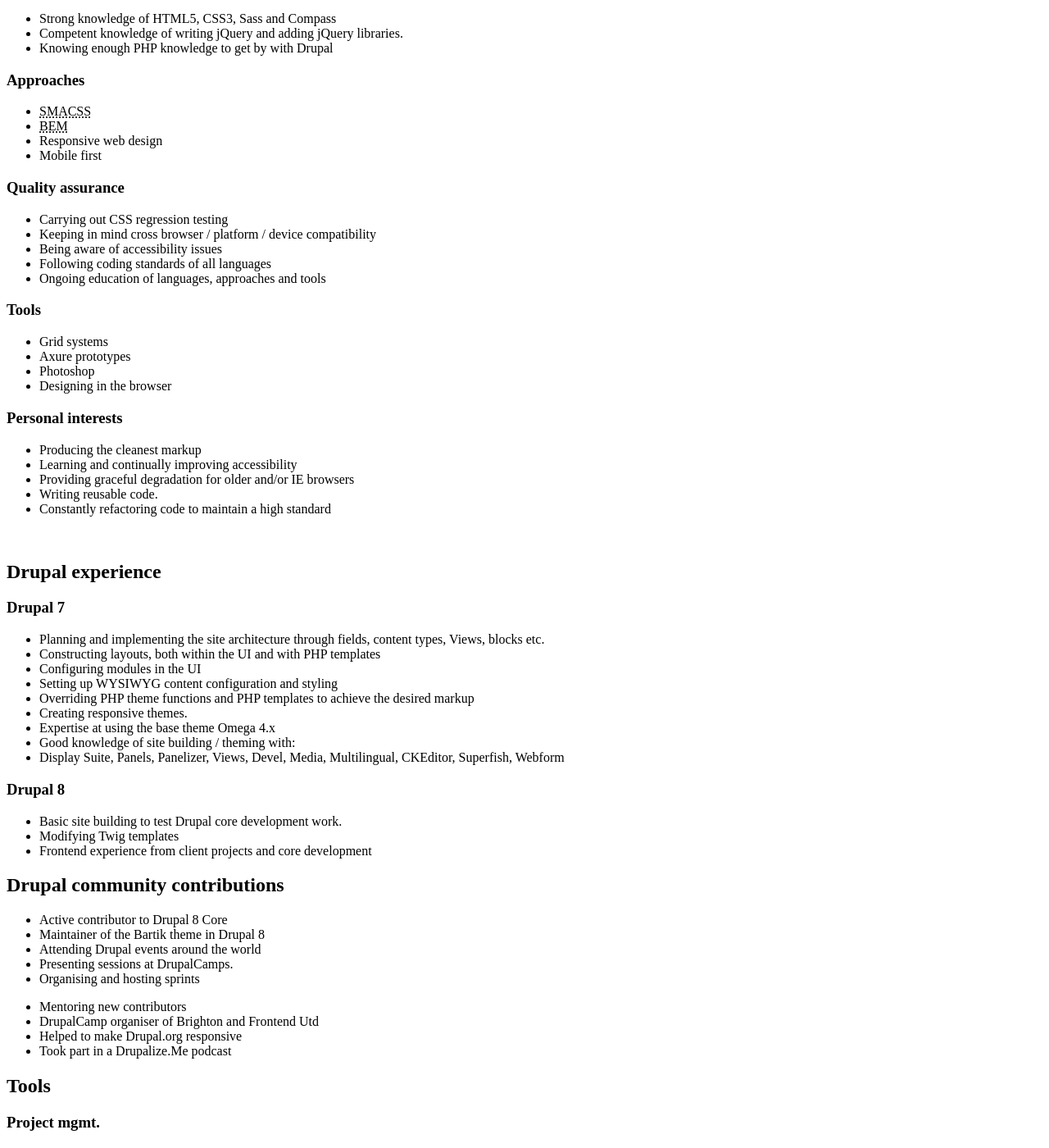
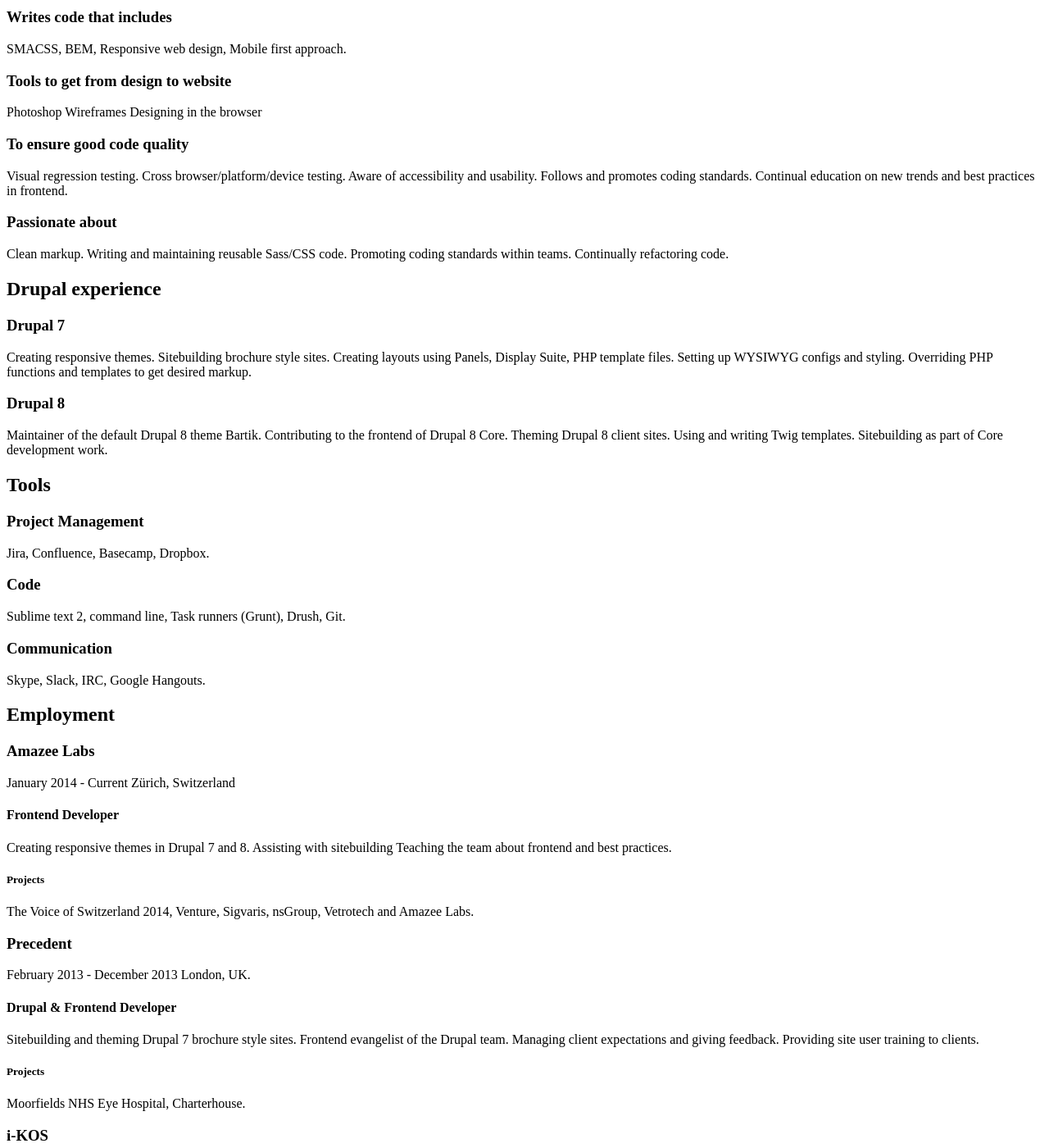
Before and after one commit to embob/embob.github.io, a Jekyll site: the page built from resume/index.html, in a window 1280 px wide and 1400 px high, scrolled down 312 px. Shown: the whole window at 82% size. Built offline with Jekyll 4.4.1, drawn with Linux system fonts in a browser that asks for light colours; some of the changed text lies outside the part shown.

Commit message:
Added/updated content to About me and Resume

```diff
--- /dev/null
+++ b/_articles/2014-03-26-DDD-Szeged-sprints.html
@@ -0,0 +1,5 @@
+---
+title: "Drupal Developer Days Szeged: The Sprints"
+date: March 26, 2014
+link: "http://www.amazeelabs.com/en/blog/drupal-developer-days-szeged-sprints"
+---
--- /dev/null
+++ b/_articles/2014-11-13-Drupalcamp-ghent.html
@@ -0,0 +1,5 @@
+---
+title: "Emma's Round up of Drupalcamp Ghent 2014"
+date: November 13, 2014
+link: "http://www.amazeelabs.com/en/blog/emmas-round-up-of-ghent"
+---
--- /dev/null
+++ b/_articles/2014-12-11-Bartik-needs-you.html
@@ -0,0 +1,5 @@
+---
+title: Bartik Needs You
+date: December 11, 2014
+link: "http://www.amazeelabs.com/en/blog/bartik-needs-you"
+---
--- /dev/null
+++ b/_layouts/cv.html
@@ -0,0 +1,17 @@
+---
+layout: default
+---
+<main>
+  <h1>
+    {{ page.title }}
+  </h1>
+
+  <div class="contact-info">
+    <div><i class="icon-gmail"></i>emma.karayiannis@gmail.com</div>
+    <div><i class="icon-drupal"></i>emma.maria</div>
+    <div><i class="icon-skype"></i>emma.karayiannis</div>
+  </div>
+
+  {{ content }}
+
+</main>
--- a/_layouts/page.html
+++ b/_layouts/page.html
@@ -1,21 +1,21 @@
 ---
 layout: default
 ---
-<main class="page">
-  <h1 class="page__title">
+<main>
+  <h1>
     {{ page.title }}
   </h1>
 
   {% if page.byline != null %}
-    <div class="page__byline">
+    <h2 class="byline">
       {{ page.byline }}
-    </div>
+    </h2>
   {% endif %}
 
   {% if page.byline != null %}
-    <div class="page__intro">
+    <p class="intro">
       {{ page.intro }}
-    </div>
+    </p>
   {% endif %}
 
   {{ content }}
--- a/_sass/_base.scss
+++ b/_sass/_base.scss
@@ -1,3 +1,17 @@
+// Resets
+
+
+body {
+
+}
+h1 {
+
+}
+
+
+
+
+
 // /**
 //  * Reset some basic elements
 //  */
--- a/index.html
+++ b/index.html
@@ -5,7 +5,7 @@
 
 <main>
   <h1 class="huge-heading">
-    {{ title }}
+    {{ page.title }}
   </h1>
   <h2 class="byline">
     Frontend developer, Drupal themer, cat content extraordinaire.
--- a/resume/index.html
+++ b/resume/index.html
@@ -1,265 +1,154 @@
 ---
-layout: page
+layout: cv
 title: Emma Maria Karayiannis
 permalink: /cv/
 menu-title: CV
 ---
-<div class="name-section">
-  <h1 class="name post-title">Emma Maria Karayiannis</h1>
+
+<main>
+
+<div>
+  <h2>Frontend</h2>
+  <div>
+    <h3>Languages use + ability level</h3>
+    <span class="emphasis">HTML5 and CSS3</span> Strong knowledge.
+    <span class="emphasis">Sass + Compass</span> Strong knowledge plus hobbyist.
+    <span class="emphasis">jQuery</span> Competent with integrating libraries and writing own jQuery.
+    <span class="emphasis">PHP</span> Capable enough to get by in Drupal.
   </div>
 
-<div class="contact-info">
-  <div><i class="icon-gmail"></i>emma.karayiannis@gmail.com</div>
-  <div><i class="icon-drupal"></i>emma.maria</div>
-  <div><i class="icon-skype"></i>emma.karayiannis</div>
+  <div>
+    <h3>Writes code that includes</h3>
+    SMACSS, BEM, Responsive web design, Mobile first approach.
   </div>
 
-<h2 class ="section-title frontend">Frontend</h2>
-<div class= "content-wrapper">
-  <div class="frontend-section content-section">
-    <h3 id="languages">Languages</h3>
-    <ul>
-      <li><span class="point">Strong knowledge of HTML5, CSS3, Sass and Compass</li>
-      <li>Competent knowledge of writing jQuery and adding jQuery libraries.</li>
-      <li>Knowing enough PHP knowledge to get by with Drupal</li>
-    </ul>
+  <div>
+    <h3>Tools to get from design to website</h3>
+    Photoshop
+    Wireframes
+    Designing in the browser
   </div>
 
-<div class="frontend-section content-section">
-  <h3 id="approaches">Approaches</h3>
-  <ul>
-    <li><abbr title="Scalable and Modular Architecture for CSS">SMACSS</abbr></li>
-    <li><abbr title="Block, Element, Modifier">BEM</abbr><br></li>
-    <li>Responsive web design<br></li>
-    <li>Mobile first<br></li>
-  </ul>
+  <div>
+    <h3>To ensure good code quality</h3>
+    Visual regression testing.
+    Cross browser/platform/device testing.
+    Aware of accessibility and usability.
+    Follows and promotes coding standards.
+    Continual education on new trends and best practices in frontend.
   </div>
 
-<div class="frontend-section content-section">
-  <h3 id="quality-assurance">Quality assurance</h3>
-  <ul>
-    <li>Carrying out CSS regression testing</li>
-    <li>Keeping in mind cross browser / platform / device compatibility</li>
-    <li>Being aware of accessibility issues</li>
-    <li><span class="point">Following coding standards of all languages</span></li>
-    <li>Ongoing education of languages, approaches and tools</li>
-  </ul>
+  <div>
+    <h3>Passionate about</h3>
+    Clean markup.
+    Writing and maintaining reusable Sass/CSS code.
+    Promoting coding standards within teams.
+    Continually refactoring code.
+  </div>
 </div>
 
-<div class="frontend-section content-section">
-  <h3 id="tools">Tools</h3>
-  <ul>
-    <li><span class="point">Grid systems</span></li>
-    <li><span class="point">Axure prototypes<br></span></li>
-    <li><span class="point">Photoshop</span></li>
-    <li><span class="point">Designing in the browser</span></li>
-  </ul>
+<div>
+  <h2>Drupal experience</h2>
+  <div>
+    <h3>Drupal 7</h3>
+    Creating responsive themes.
+    Sitebuilding brochure style sites.
+    Creating layouts using Panels, Display Suite, PHP template files.
+    Setting up WYSIWYG configs and styling.
+    Overriding PHP functions and templates to get desired markup.
+
+  </div>
+  <div>
+    <h3>Drupal 8</h3>
+    Maintainer of the default Drupal 8 theme Bartik.
+    Contributing to the frontend of Drupal 8 Core.
+    Theming Drupal 8 client sites.
+    Using and writing Twig templates.
+    Sitebuilding as part of Core development work.
+  </div>
 </div>
 
-<div class="frontend-section content-section">
-  <h3 id="interests">Personal interests</h3>
-  <ul>
-    <li>Producing the cleanest markup</li>
-    <li>Learning and continually improving accessibility</li>
-    <li>Providing graceful degradation for older and/or IE browsers</span></li>
-    <li>Writing reusable code.</li>
-    <li>Constantly refactoring code to maintain a high standard</li>
-  </ul>
+<div>
+  <h2>Tools</h2>
+  <div>
+    <h3>Project Management</h3>
+    Jira, Confluence, Basecamp, Dropbox.
+  </div>
+  <div>
+    <h3>Code</h3>
+    Sublime text 2, command line, Task runners (Grunt), Drush, Git.
+  </div>
+  <div>
+    <h3>Communication</h3>
+    Skype, Slack, IRC, Google Hangouts.
   </div>
 </div>
-<br>
-<h2 class="drupal-experience section-title">Drupal experience</h2>
-<div class="drupal-experience content-section">
-  <h3>Drupal 7</h3>
-  <ul>
-    <li><span class="point">Planning and implementing the site architecture through fields, content types, Views, blocks etc.</span></li>
-    <li><span class="point">Constructing layouts, both within the UI and with PHP templates</span></li>
-    <li>Configuring modules in the UI</li>
-    <li>Setting up WYSIWYG content configuration and styling</li>
-    <li>Overriding PHP theme functions and PHP templates to achieve the desired markup</li>
-    <li>Creating responsive themes.</li>
-    <li>Expertise at using the base theme Omega 4.x</li>
-    <li>Good knowledge of site building / theming with:</li>
-    <li>Display Suite, Panels, Panelizer, Views, Devel, Media, Multilingual, CKEditor, Superfish, Webform </li>
-  </ul>
+
+<div>
+  <h2>Employment</h2>
+  <div>
+    <h3>Amazee Labs</h3>
+    January 2014 - Current
+    Zürich, Switzerland
+    <div>
+      <h4>Frontend Developer</h4>
+      Creating responsive themes in Drupal 7 and 8.
+      Assisting with sitebuilding
+      Teaching the team about frontend and best practices.
     </div>
-<div class="drupal-experience content-section last">
-<h3 class="">Drupal 8<br></h3>
-<ul>
-  <li>Basic site building to test Drupal core development work.<br></li>
-  <li>Modifying Twig templates</li>
-  <li>Frontend experience from client projects and core development</li>
-</ul>
+    <div>
+      <h5>Projects</h5>
+      The Voice of Switzerland 2014, Venture, Sigvaris, nsGroup, Vetrotech and
+      Amazee Labs.
+    </div>
   </div>
 
-<h2 class="drupal-community-contributions section-title">Drupal community contributions</h2>
-<div class="content-section drupal-community-contributions">
-
-  <div class="left">
-  <ul>
-  <li>Active contributor to Drupal 8 Core</li>
-  <li>Maintainer of the Bartik theme in Drupal 8</li>
-  <li>Attending Drupal events around the world</li>
-  <li>Presenting sessions at DrupalCamps.</li>
-  <li>Organising and hosting sprints</li>
-</ul>
+  <div>
+    <h3>Precedent</h3>
+    February 2013 - December 2013
+    London, UK.
+    <div>
+      <h4>Drupal & Frontend Developer</h4>
+      Sitebuilding and theming Drupal 7 brochure style sites.
+      Frontend evangelist of the Drupal team.
+      Managing client expectations and giving feedback.
+      Providing site user training to clients.
     </div>
-  <div class="right">
-    <ul>
-  <li>Mentoring new contributors</li>
-  <li>DrupalCamp organiser of Brighton and Frontend Utd</li>
-  <li>Helped to make Drupal.org responsive</li>
-  <li>Took part in a Drupalize.Me podcast</li>
-</ul>
+    <div>
+      <h5>Projects</h5>
+      Moorfields NHS Eye Hospital, Charterhouse.
     </div>
   </div>
-<h2 class="tools-1 section-title">Tools</h2>
 
-<div class="content-section tools-content">
-<h3 id="project-organisation">Project mgmt.</h3>
-<ul>
-  <li>JIRA</li>
-  <li>Confluence</li>
-  <li>Basecamp</li>
-  <li>Dropbox</li>
-</ul>
+   <div>
+    <h3>i-KOS</h3>
+    August 2011 - February 2013
+    London, UK.
+    <div>
+      <h4>Drupal Developer</h4>
+      Working on support tickets from clients.
+      Sitebuilding and theming Drupal 7 commerce sites.
+      Managing client expectations and providing feedback.
+      HTML email campaigns.
     </div>
-<div class="content-section tools-content">
-<h3 id="organising-myself">Organisation</h3>
-<ul>
-  <li>Wunderlist</li>
-  <li>Notesuite</li>
-  <li>aText</li>
-  <li>Skitch</li>
-</ul>
-</div>
-<div class="content-section tools-content">
-<h3 id="code">Code</h3>
-<ul>
-  <li>Sublime Text 2</li>
-  <li>Command line</li>
-  <li>Drush</li>
-  <li>Git</li>
-  <li>GitHub</li>
-  <li>GitHub Gists</li>
-
-</ul>
-</div>
-<div class="content-section tools-content">
-<h3 id="communication">Communication</h3>
-<ul>
-  <li>Skype</li>
-  <li>Slack</li>
-  <li>Hipchat</li>
-  <li>IRC</li>
-  <li>Google Hangout</li>
-</ul>
-</div>
-<h2 class="section-title employment">Employment</h2>
-<div class="content-section employer-content">
-  <h3 class="employer-name amazee-labs--zurich-switzerland">Amazee Labs — Zürich, Switzerland</h3>
-  <h3 class="employer-date">January 2014 — current</h3>
-  <div class="job-role">
-    <h4 class="job-title">Frontend developer</h4>
-    <ul>
-      <li>Building responsive Drupal themes for Drupal 7 and 8</li>
-      <li>Assisting with site building work</li>
-      <li>Manipulating Drupal to produce clean markup</li>
-      <li>Writing clean reusable code</li>
-      <li>Continually building frontend knowledge to support my work</li>
-      <li>Supporting team members with frontend</li>
-    </ul>
-  </div>
-  <div class="projects">
-    <h4 id="projects">Projects</h4>
-    <div class="lead">
-    <p class="project-role">Frontend lead</p>
-    <ul>
-      <li>The Voice of Switzerland 2014</li>
-      <li>Vetrotech.com</li>
-      <li>NSGroup.ch</li>
-      <li>Sigvaris.com</li>
-      <li>Venture.ch</li>
-      <li>Joint lead: Amazee Labs D8 site</li>
-    </ul>
+    <div>
+      <h5>Projects</h5>
+      Krisy Kreme gifts site.
     </div>
   </div>
 </div>
 
-<div class="content-section employer-content">
-  <h3 class="employer-name precedent--london-uk">Precedent — London, UK</h3>
-  <h3 class="employer-date">February 2013 — December 2013</h3>
-  <div class="job-role">
-    <h4 class="job-title">Drupal &amp; Frontend developer</h4>
-    <ul>
-      <li>Site building and theming Drupal 7 ‘brochure’ sites</li>
-      <li>Developing responsive themes</li>
-      <li>Frontend evangelist within the Drupal team</li>
-      <li>Managing client expectations and providing feedback</li>
-      <li>Providing Drupal training to clients</li>
-    </ul>
+<div>
+  <h2>Education</h2>
+  <div>
+    <h3>Brunel University — UK</h3>
+    Interactive Computing BSc, Upper Second class honours 2006 — 2010
+    Diploma in Professional Development (Distinction) 2008 — 2009
   </div>
-  <div class="projects">
-    <h4 id="projects-1">Projects</h4>
-    <div class="lead">
-    <p class="project-role">Frontend lead</p>
-    <ul>
-      <li>Moorfields NHS Eye hospital</li>
-      <li>Charterhouse.co.uk</li>
-    </ul>
-  </div>
-  </div>
+  <div>
+    <h3>Chislehurst &amp; Sidcup Grammar School — UK</h3>
+    Three A-Levels — ICT, Mathematics, Design Technology 2004 — 2006
+    Ten passes at GCSE — including Maths, English and ICT 2002 — 2004
   </div>
 
-<div class="content-section employer-content">
-  <h3 class="employer-name i-kos--london-uk">I-KOS — London, UK</h3>
-  <h3 class="employer-date">August 2011 — February 2013</h3>
-  <div class="job-role">
-    <h4 class="job-title">Drupal developer</h4>
-    <ul>
-      <li>Site building and theming Drupal 7 commerce sites</li>
-      <li>Support ticket work</li>
-      <li>Managing client expectations and providing feedback</li>
-    </ul>
-  </ul>
-  </div>
-  <div class="projects">
-    <h4 id="projects-1">Projects</h4>
-    <div class="lead">
-      <p class="project-role">Frontend lead</p>
-      <ul>
-        <li>Krispy Kreme gifts site</li>
-      </ul>
-    </div>
-  </div>
-</div>
-<div class="content-section last employer-content">
-  <h3 class="employer-name rhema-media">Rhema Media — London, UK</h3>
-<h3 class="employer-date">September 2010 — March 2011</h3>
-<div class="job-role">
-    <h4 class="job-title">Web developer intern</h4>
-    <ul>
-      <li>Content management of a Drupal 6 commerce site</li>
-      <li>Drupal 7 site building training</li>
-      <li>Creating HTML emails and managing email campaigns</li>
-    </ul>
-</div>
-</div>
-
-<h2 class="section-title employment">Education</h2>
-<div class="content-section school-content">
-<h3 class="school brunel-university--uk">Brunel University — UK</h3>
-<p class="qual">Interactive Computing BSc, Upper Second class honours</p>
-<p class="date">2006 — 2010</p>
-<p class="qual">Diploma in Professional Development (Distinction)</p>
-<p class="date">2008 — 2009</p>
-
-<h3 class="school chislehurst--sidcup-grammar-school--uk">Chislehurst &amp; Sidcup Grammar School — UK</h3>
-<p class="qual">Three A-Levels — ICT, Mathematics, Design Technology</p>
-<p class="date">2004 — 2006</p>
-<p class="qual">Ten passes at GCSE — including Maths, English and ICT</p>
-<p class="date">2002 — 2004</p>
-</div>
-
-
-  </article>
+</main>
```
Also changed, not shown: _presentations/2014-11-08-ghent.html (added, +8 -0 lines), _presentations/2015-01-17-brighton.html (added, +8 -0 lines), _presentations/2015-11-14-oslo.html (added, +9 -0 lines), about/index.html (+20 -1 lines). Lines whose indentation alone changed are shown as unchanged.
